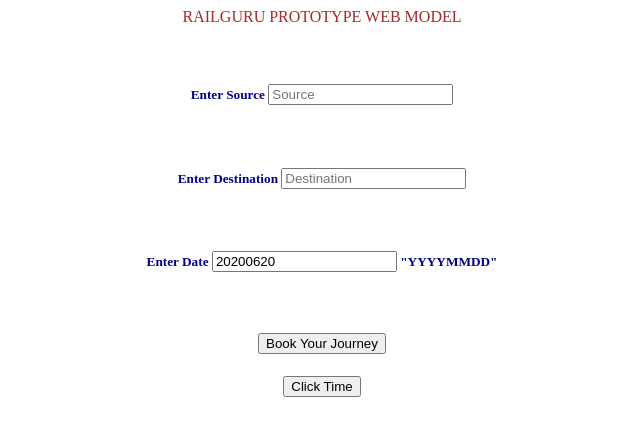
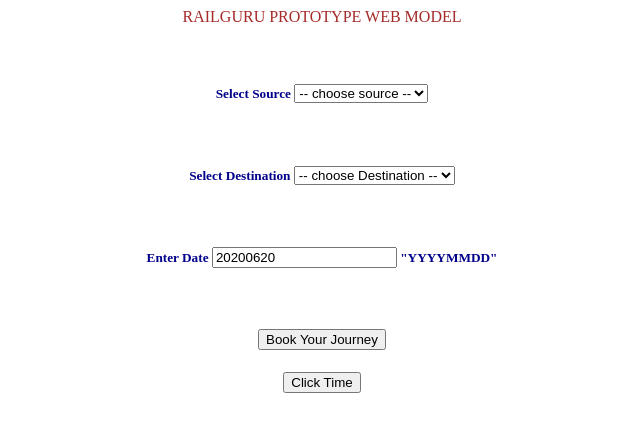
Before and after one commit to pskr0/Railticket, a Flask app: page / in a window 1280 px wide. Shown: the top 429 px of the page, without its empty margins (318-958 px from the left). Run offline with Flask 2, Linux system fonts and the light colour scheme; parts of the project's set-up code (start-up, migrations or seed data) failed here and were passed over.

Commit message:
Update index.html

```diff
--- a/templates/index.html
+++ b/templates/index.html
@@ -25,7 +25,7 @@ RAILGURU
 
 <BODY ALIGN="CENTER" style="color:brown; height:100%;background-repeat:no-repeat;background-size:cover;>
 <H1 STYLE="color:orange";>
-<large>RAILGURU PROTOTYPE WEB MODEL</large>
+<large style ="background-color:red,size:20px">RAILGURU PROTOTYPE WEB MODEL</large>
 </H1>
 <BR>
 <BR>
@@ -35,15 +35,24 @@ RAILGURU
 
 
 <H5 STYLE="COLOR:darkblue">
-Enter Source
-<input placeholder="Source"name="source" type="text" value="" id="first_name" type="text" >
+Select Source
+<select name="choose source">
+	<option value="none" selected="selected"> -- choose source --
+	<option value="AB">Secunderabad
+	<option value="BC">kachiguda
+</select>
 </h5>
+
 
 <br>
 
 <h5 style="color:darkblue">
-Enter Destination
-<input placeholder="Destination" name="destination" type="text" value="" id="last_name" type="text" >
+Select Destination
+<select name="choose Destination">
+	<option value="none" selected="selected"> -- choose Destination --
+	<option value="AB">Delhi
+	<option value="BC">Punjab
+</select>
 </h5>
 <br>
 <h5 style="color:darkblue">
```
